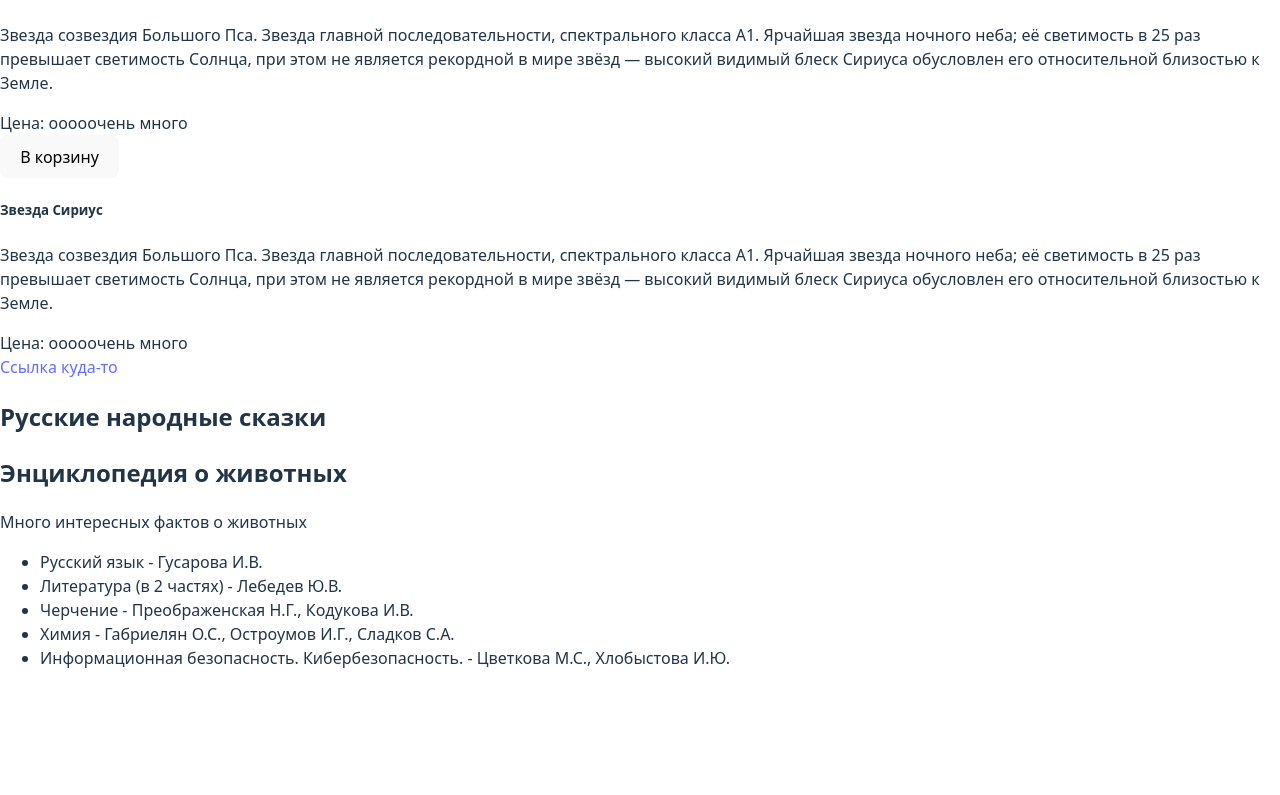
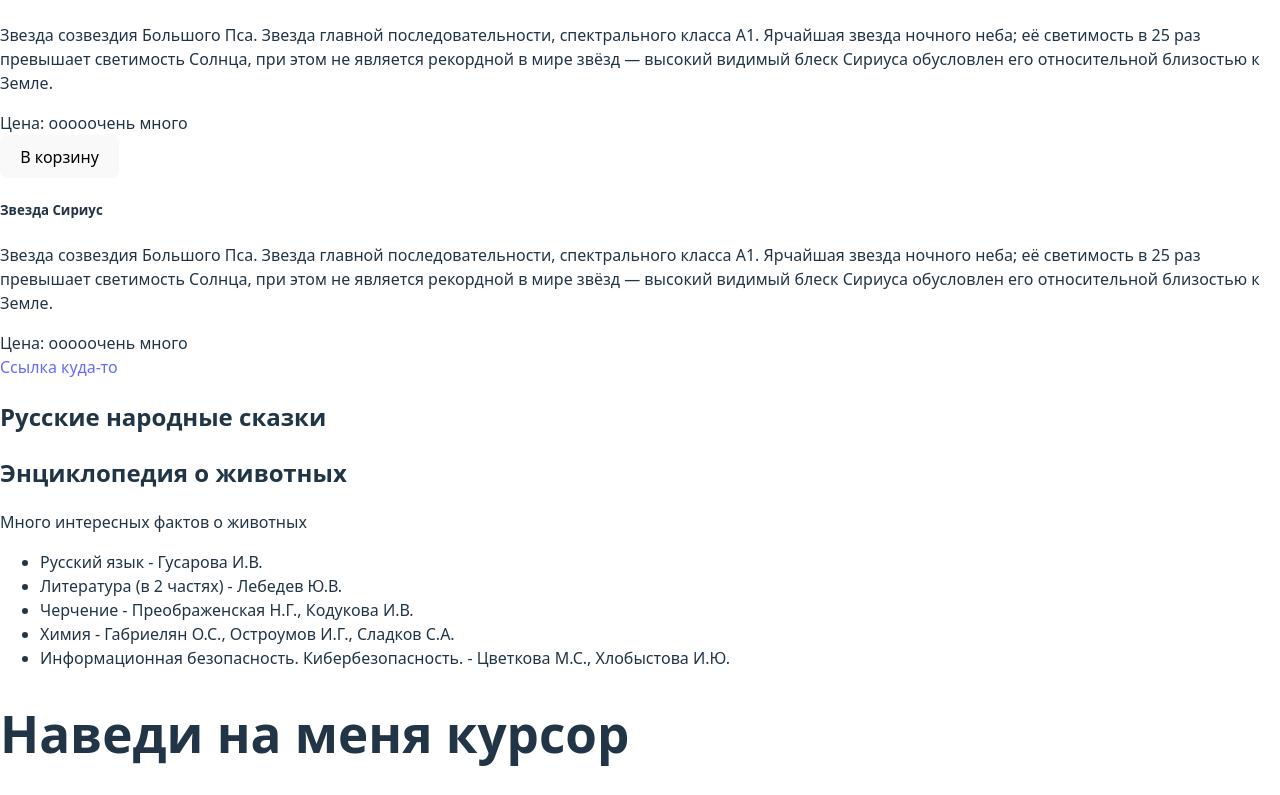
Before and after one commit to YaroslavaSabitova/myTestReact, a React app: page / in a window 1280 px wide. Shown: the part 618-1413 px from the top of the page. Before the commit the page ends 1304 px from the top, so only its background shows below. Built offline with nearby package versions, Linux system fonts and the light colour scheme; the HTML template or start-up script is replaced by a standard one.

Commit message:
mouse enter event

```diff
--- a/eslint.config.js
+++ b/eslint.config.js
@@ -60,7 +60,7 @@ export default defineConfig(
       '@typescript-eslint/no-explicit-any': 'off',
       '@typescript-eslint/consistent-type-definitions': ['error', 'type'],
       '@typescript-eslint/consistent-type-imports': 'off',
-      '@typescript-eslint/explicit-function-return-type': 'error',
+      '@typescript-eslint/explicit-function-return-type': 'off',
       '@typescript-eslint/explicit-module-boundary-types': 'error',
       '@typescript-eslint/no-import-type-side-effects': 'off',
       '@typescript-eslint/no-unused-expressions': [
--- a/src/app/components/Books.tsx
+++ b/src/app/components/Books.tsx
@@ -14,6 +14,7 @@ export function Book(props: BookProps): ReactElement {
     </>
   );
 }
+
 export const books = [
   {
     article: 1,
--- a/src/app/components/Card.tsx
+++ b/src/app/components/Card.tsx
@@ -1,4 +1,4 @@
-import { ReactNode } from 'react';
+import { ReactNode, ReactElement } from 'react';
 
 type CardProps = {
   title: ReactNode;
--- /dev/null
+++ b/src/app/components/MouseEnter.tsx
@@ -0,0 +1,14 @@
+import type { MouseEvent, ReactElement } from 'react';
+
+type TitleProps = {
+  title: string;
+};
+
+export function Title(props: TitleProps): ReactElement {
+  const handleMouseEnter = (e: MouseEvent<HTMLHeadingElement>): void => {
+    // будут выведены координаты курсора, где сработало событие
+    console.log(e.clientX, e.clientY);
+  };
+
+  return <h1 onMouseEnter={handleMouseEnter}>{props.title}</h1>;
+}
--- a/src/app/index.tsx
+++ b/src/app/index.tsx
@@ -1,6 +1,7 @@
 import { Book, books, BookProps } from './components/Books';
 import { List, listTextbooks } from './components/Books-2';
 import { Card, CardTitle, CardBody } from './components/Card';
+import { Title } from './components/MouseEnter';
 import Recipe from './components/Recipe';
 import Welcome from './components/Welcome';
 
@@ -38,6 +39,8 @@ export const App = (): ReactElement => {
       ))}
 
       <List list={listTextbooks} />
+
+      <Title title='Наведи на меня курсор' />
     </>
   );
 };
```
